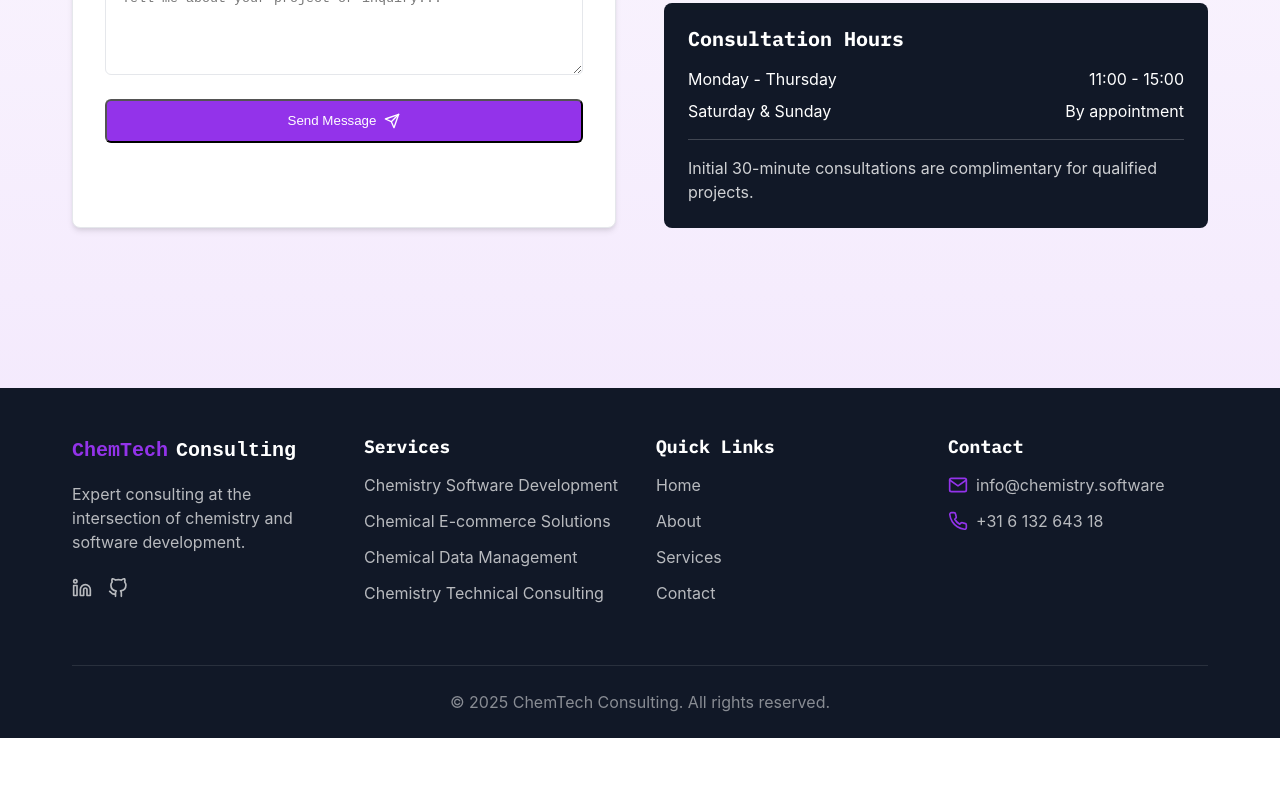
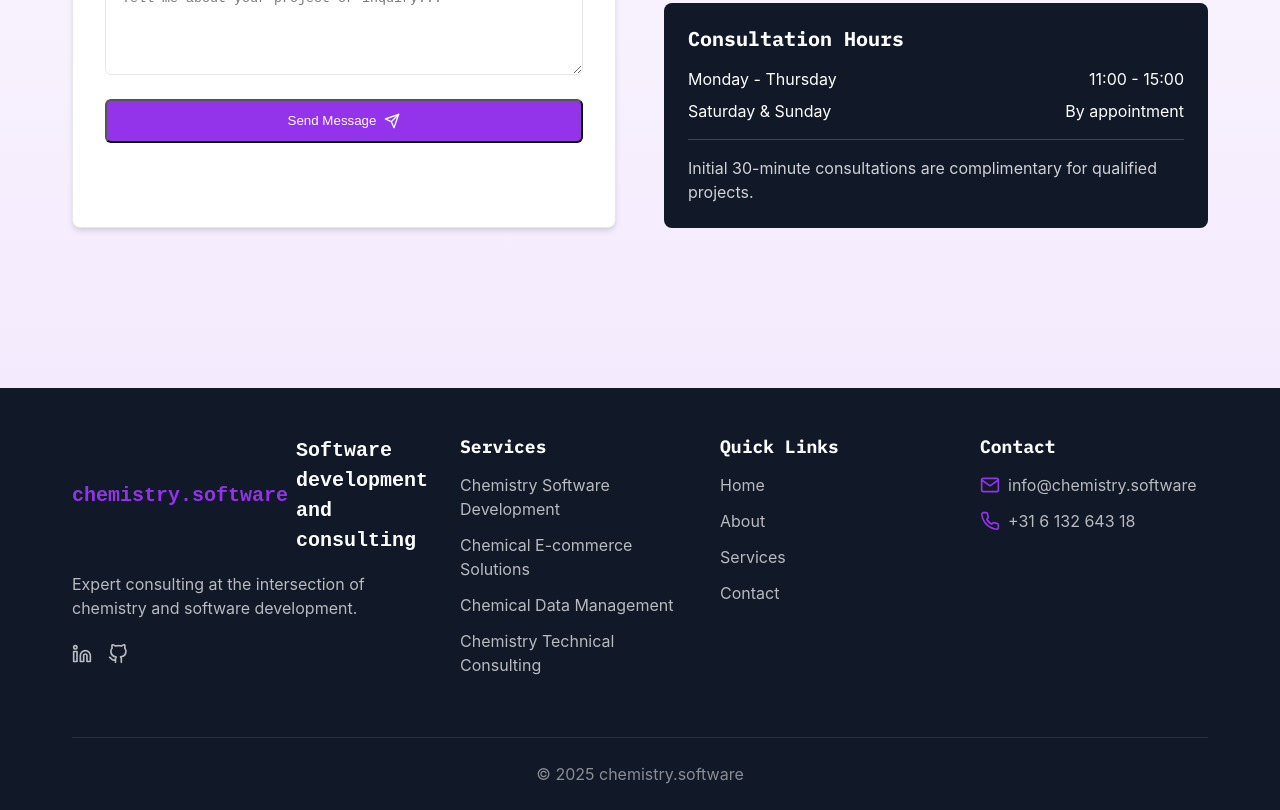
Before and after one commit to chemistry-software/website, a plain HTML site: page index.html in a window 1280 px wide. Shown: the part 3422-4232 px from the top of the page. Before the commit the page ends 4160 px from the top, so only its background shows below. Drawn offline with Linux system fonts and the light colour scheme.

Commit message:
Small fixes

```diff
--- a/index.html
+++ b/index.html
@@ -247,7 +247,7 @@
           <div class="about-content">
             <h2 class="section-title">About the Consultant</h2>
             <p class="about-text">
-              With a livelong passion for chemistry and IT and over a decade of experience in the chemistry field and almost 5 years of professional experience in webdevelopment, I strive to combine my passions and bridging the gap between chemistry and software,
+              With a livelong passion for chemistry and IT and over a decade of experience in the chemistry field and more than 5 years of professional experience in webdevelopment, I strive to combine my passions and bridging the gap between chemistry and software,
               bringing a unique perspective to the development  of software for the specific needs of the chemical industry.
             </p>
             <p class="about-text">
@@ -478,7 +478,7 @@
                   </div>
                   <div>
                     <h4 class="contact-method-title">Email</h4>
-                    <a href="mailto:contact@chemtechconsulting.com" class="contact-method-value">
+                    <a href="mailto:info@chemistry.software" class="contact-method-value">
                       info@chemistry.software
                     </a>
                   </div>
@@ -541,8 +541,8 @@
       <div class="footer-grid">
         <div class="footer-brand">
           <a href="#" class="footer-logo">
-            <span class="logo-primary">ChemTech</span>
-            <span class="logo-white">Consulting</span>
+            <span class="logo-primary">chemistry.software</span>
+            <span class="logo-white">Software development and consulting</span>
           </a>
           <p class="footer-description">
             Expert consulting at the intersection of chemistry and software development.
@@ -611,7 +611,7 @@
 
       <div class="footer-bottom">
         <p class="copyright">
-          © <span id="current-year"></span> ChemTech Consulting. All rights reserved.
+          © <span id="current-year"></span> chemistry.software
         </p>
       </div>
     </div>
```
